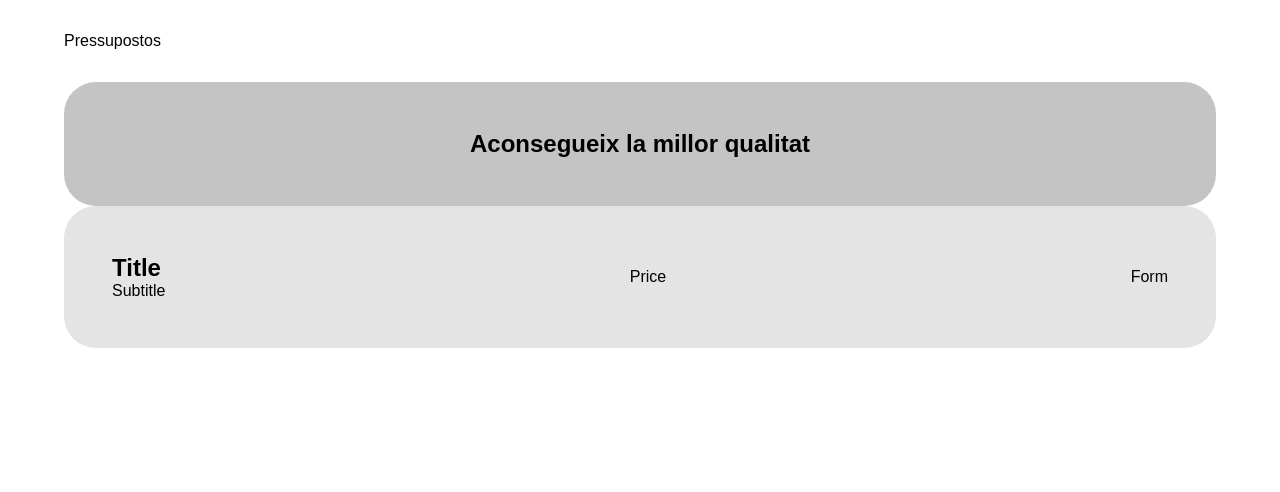
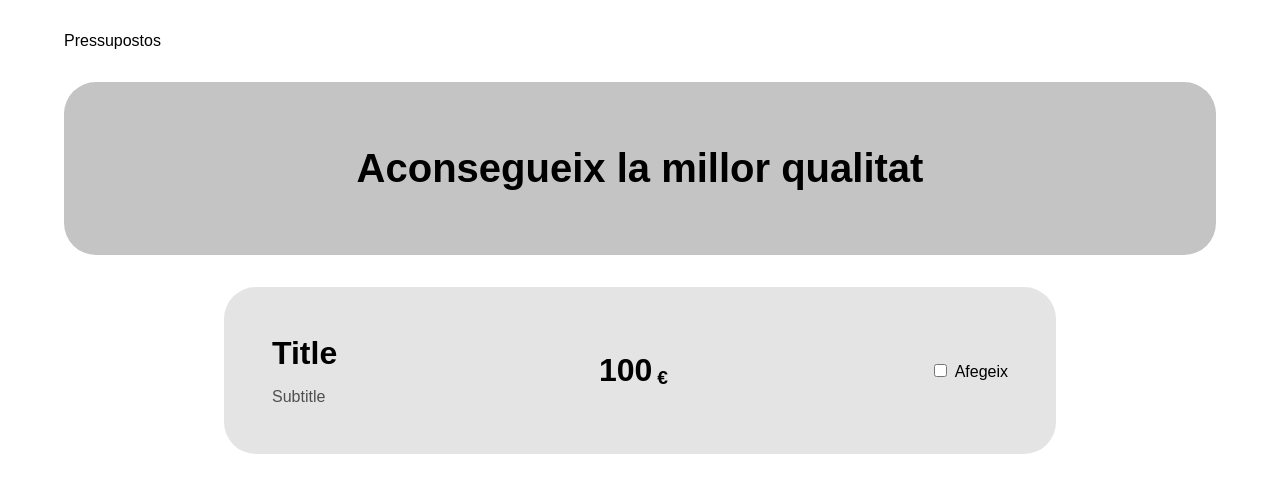
Before and after one commit to jordiciurana16/6.1-Pressupostos-Nivell3, an Angular app in the folder Sprint6/6.1-Pressupostos-Nivell3/Budgets/: page / in a window 1280 px wide. Shown: the top 492 px of the page. Built offline with nearby package versions, Linux system fonts and the light colour scheme.

Commit message:
card budget layout

```diff
--- a/Sprint6/6.1-Pressupostos-Nivell3/Budgets/src/app/banner/banner.component.scss
+++ b/Sprint6/6.1-Pressupostos-Nivell3/Budgets/src/app/banner/banner.component.scss
@@ -2,5 +2,9 @@ section {
   background-color: rgb(196, 196, 196);
   border-radius: 2rem;
   text-align: center;
-  padding: 3rem 0rem;
+  padding: 4rem 0rem;
 }
+
+h1 {
+  font-size: 2.5rem;
+}
--- a/Sprint6/6.1-Pressupostos-Nivell3/Budgets/src/app/budgets/budgets.component.html
+++ b/Sprint6/6.1-Pressupostos-Nivell3/Budgets/src/app/budgets/budgets.component.html
@@ -1,8 +1,15 @@
+<section>
   <article>
     <div>
       <h2>Title</h2>
       <span>Subtitle</span>
     </div>
-  <div><span>Price</span></div>
-  <form>Form</form>
+    <div>
+      <h3>100</h3>
+      <span>€</span>
+    </div>
+    <form>
+      <label><input type="checkbox" />Afegeix</label>
+    </form>
   </article>
+</section>
--- a/Sprint6/6.1-Pressupostos-Nivell3/Budgets/src/app/budgets/budgets.component.scss
+++ b/Sprint6/6.1-Pressupostos-Nivell3/Budgets/src/app/budgets/budgets.component.scss
@@ -1,3 +1,7 @@
+section {
+  padding: 2rem 10rem;
+}
+
 article {
   background-color: rgb(228, 228, 228);
   border-radius: 2rem;
@@ -7,3 +11,33 @@ article {
   justify-content: space-between;
   align-items: center;
 }
+
+h2 {
+  font-size: 2rem;
+  margin-bottom: 1rem;
+}
+
+div:nth-child(1) span {
+  color: rgb(79, 79, 79);
+}
+
+div:nth-child(2) {
+  display: flex;
+  align-items: flex-end;
+  gap: 0.3rem;
+}
+
+div:nth-child(2) span {
+  font-size: 1.2rem;
+  font-weight: 600;
+}
+
+h3 {
+  font-size: 2rem;
+  font-weight: 900;
+}
+
+input {
+  margin-right: 0.5rem;
+  border-color: black;
+}
```
Lines whose indentation alone changed are shown as unchanged.
